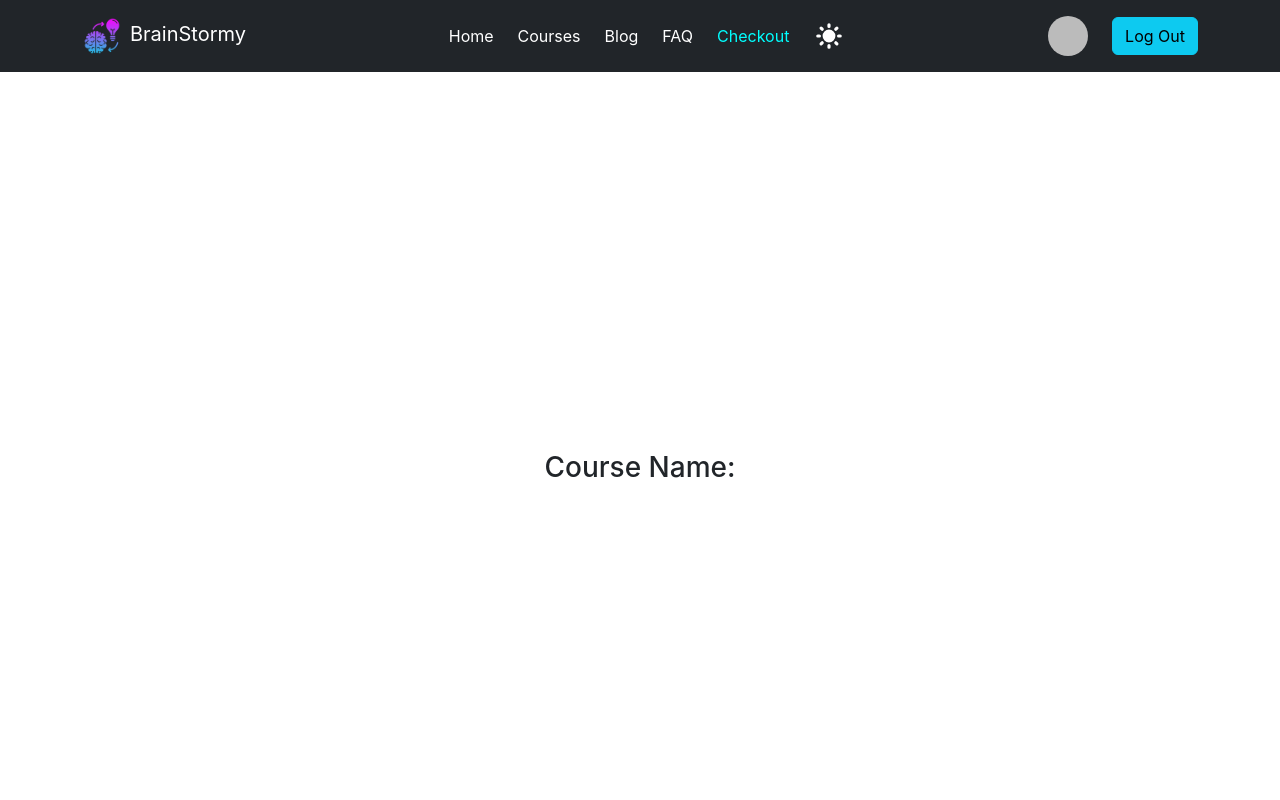
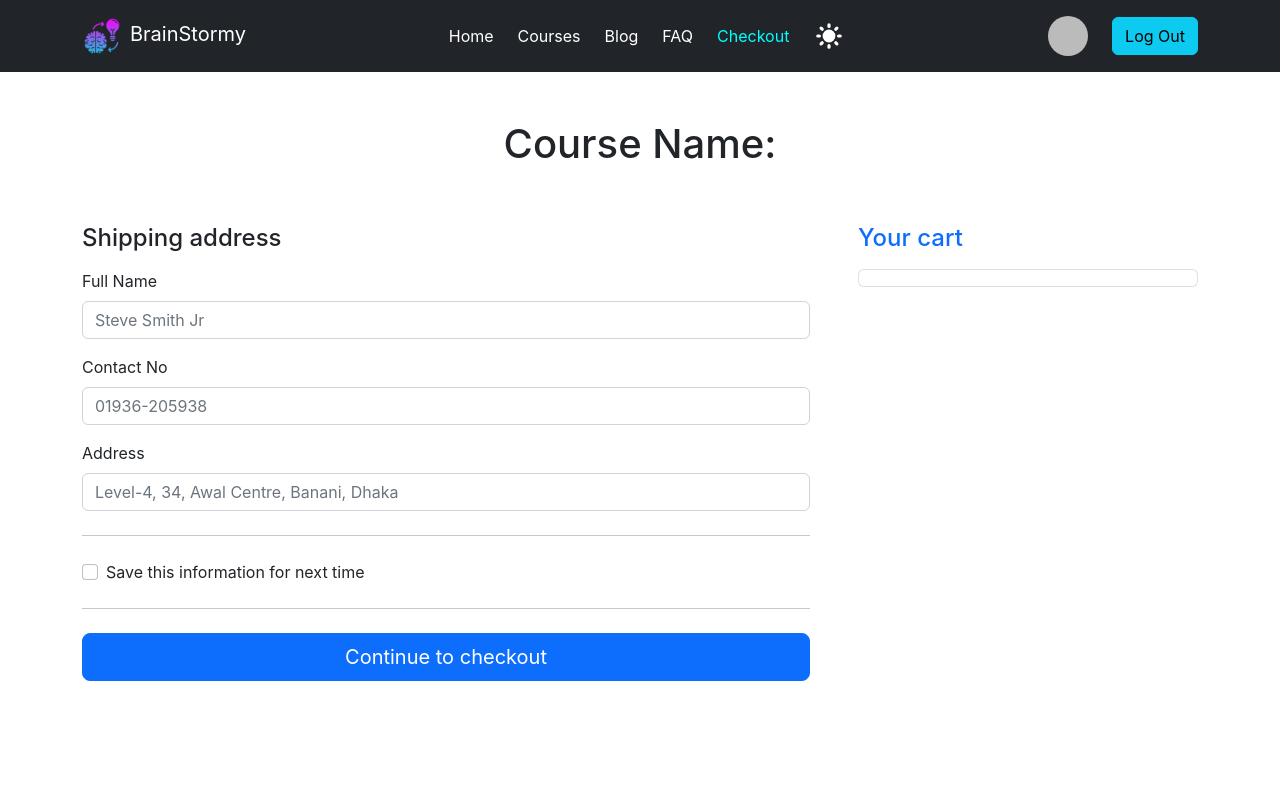
Before and after one commit to mahmud035/BrainStormy, a React (Create React App) app: page /checkout in a window 1280 px wide. Shown: the top 800 px of the page. Built offline with nearby package versions, Linux system fonts and the light colour scheme; no server answers; sample sign-in values are in the browser's storage.

Commit message:
added checkout form

```diff
--- a/src/Pages/Checkout/Checkout.js
+++ b/src/Pages/Checkout/Checkout.js
@@ -1,15 +1,129 @@
 import React from 'react';
 import { useLoaderData } from 'react-router-dom';
+import { toast } from 'react-toastify';
 import './Checkout.css';
 
 const Checkout = () => {
   const course = useLoaderData();
-  const { title } = course || {};
+  const { title, price } = course || {};
   console.log(course);
 
+  const handleSubmit = (e) => {
+    e.preventDefault();
+
+    const form = e.target;
+    const name = form.name.value;
+    const contactNumber = form.contact.value;
+    const address = form.address.value;
+    console.log(name, contactNumber, address);
+
+    toast.success('Thank you for staying with us!');
+
+    form.reset();
+  };
+
   return (
-    <div className="d-flex flex-column justify-content-center text-center align-items-center min-vh-100">
-      <h3>Course Name: {course && <h2>{title}</h2>}</h3>
+    // <div className="d-flex flex-column justify-content-center text-center align-items-center min-vh-100">
+    //   <h3>Course Name: {course && <h2>{title}</h2>}</h3>
+    // </div>
+
+    <div>
+      <div className="d-flex flex-column justify-content-center text-center align-items-center pt-5">
+        <h1>Course Name: {course && <h2>{title}</h2>}</h1>
+      </div>
+      <div>
+        <div className="container min-vh-100">
+          <main>
+            <div className="row g-5 pt-5">
+              <div className="col-md-5 col-lg-4 order-md-last">
+                <h4 className="d-flex justify-content-between align-items-center mb-3">
+                  <span className="text-primary">Your cart</span>
+                  {/* <span className="badge bg-primary rounded-pill">3</span> */}
+                </h4>
+                <ul className="list-group mb-3">
+                  <li className="list-group-item d-flex justify-content-between lh-sm">
+                    <div>
+                      <h6 className="my-0">{title}</h6>
+                    </div>
+                    <span className="text-muted">{price}</span>
+                  </li>
+                </ul>
+              </div>
+              <div className="col-md-7 col-lg-8">
+                <h4 className="mb-3">Shipping address</h4>
+                <form onSubmit={handleSubmit}>
+                  <div className="row g-3">
+                    <div className="col-12">
+                      <label htmlFor="username" className="form-label">
+                        Full Name
+                      </label>
+                      <div className="input-group ">
+                        <input
+                          type="text"
+                          className="form-control"
+                          name="name"
+                          placeholder="Steve Smith Jr"
+                          required
+                        />
+                      </div>
+                    </div>
+
+                    <div className="col-12">
+                      <label htmlFor="username" className="form-label">
+                        Contact No
+                      </label>
+                      <div className="input-group ">
+                        <input
+                          type="number"
+                          className="form-control"
+                          name="contact"
+                          placeholder="01936-205938"
+                          required
+                        />
+                      </div>
+                    </div>
+
+                    <div className="col-12">
+                      <label htmlFor="address" className="form-label">
+                        Address
+                      </label>
+                      <input
+                        type="text"
+                        className="form-control"
+                        name="address"
+                        placeholder="Level-4, 34, Awal Centre, Banani, Dhaka"
+                        required
+                      />
+                    </div>
+                  </div>
+
+                  <hr className="my-4" />
+
+                  <div className="form-check">
+                    <input
+                      type="checkbox"
+                      className="form-check-input"
+                      id="save-info"
+                    />
+                    <label className="form-check-label" htmlFor="save-info">
+                      Save this information for next time
+                    </label>
+                  </div>
+
+                  <hr className="my-4" />
+
+                  <button
+                    className="w-100 btn btn-primary btn-lg"
+                    type="submit"
+                  >
+                    Continue to checkout
+                  </button>
+                </form>
+              </div>
+            </div>
+          </main>
+        </div>
+      </div>
     </div>
   );
 };
```
